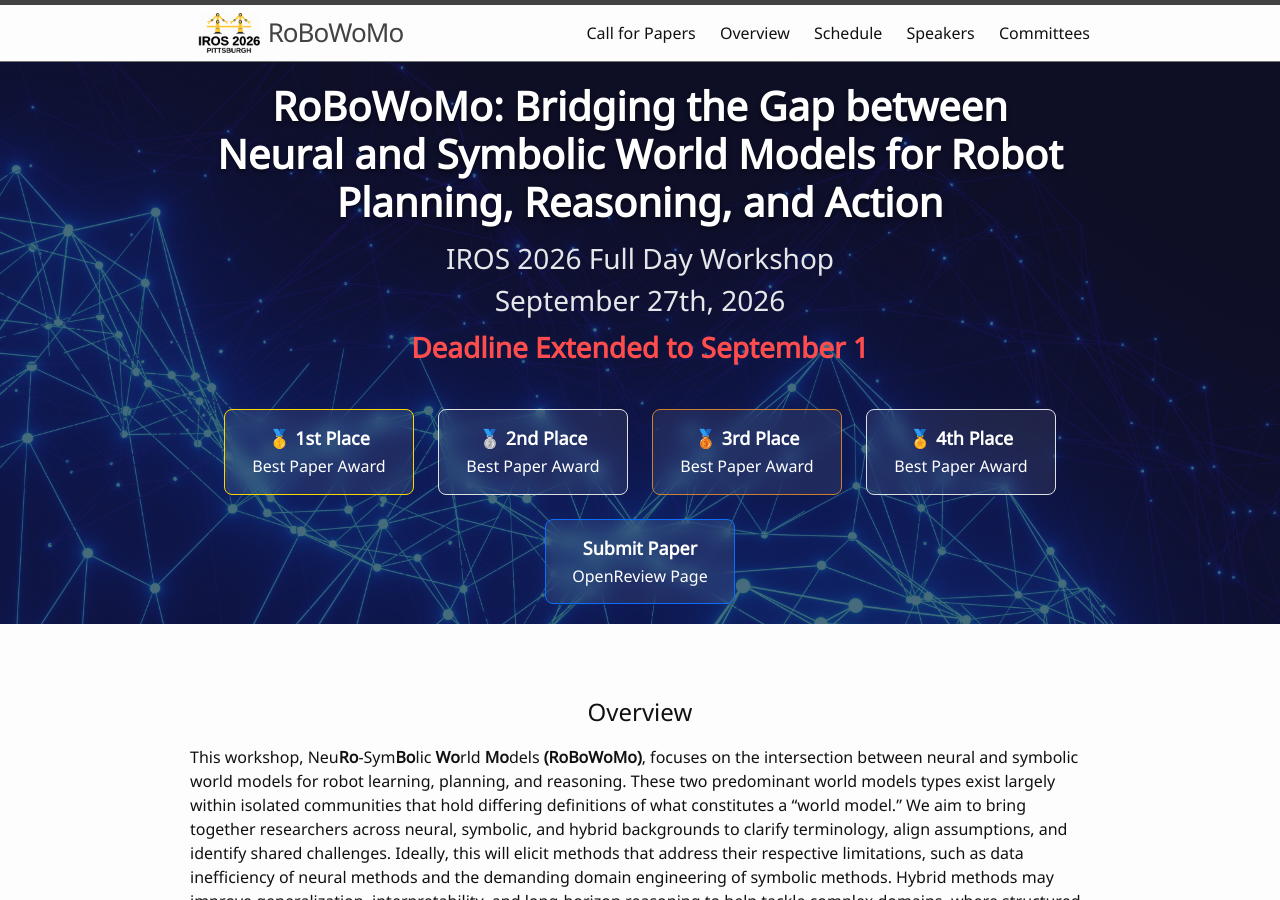
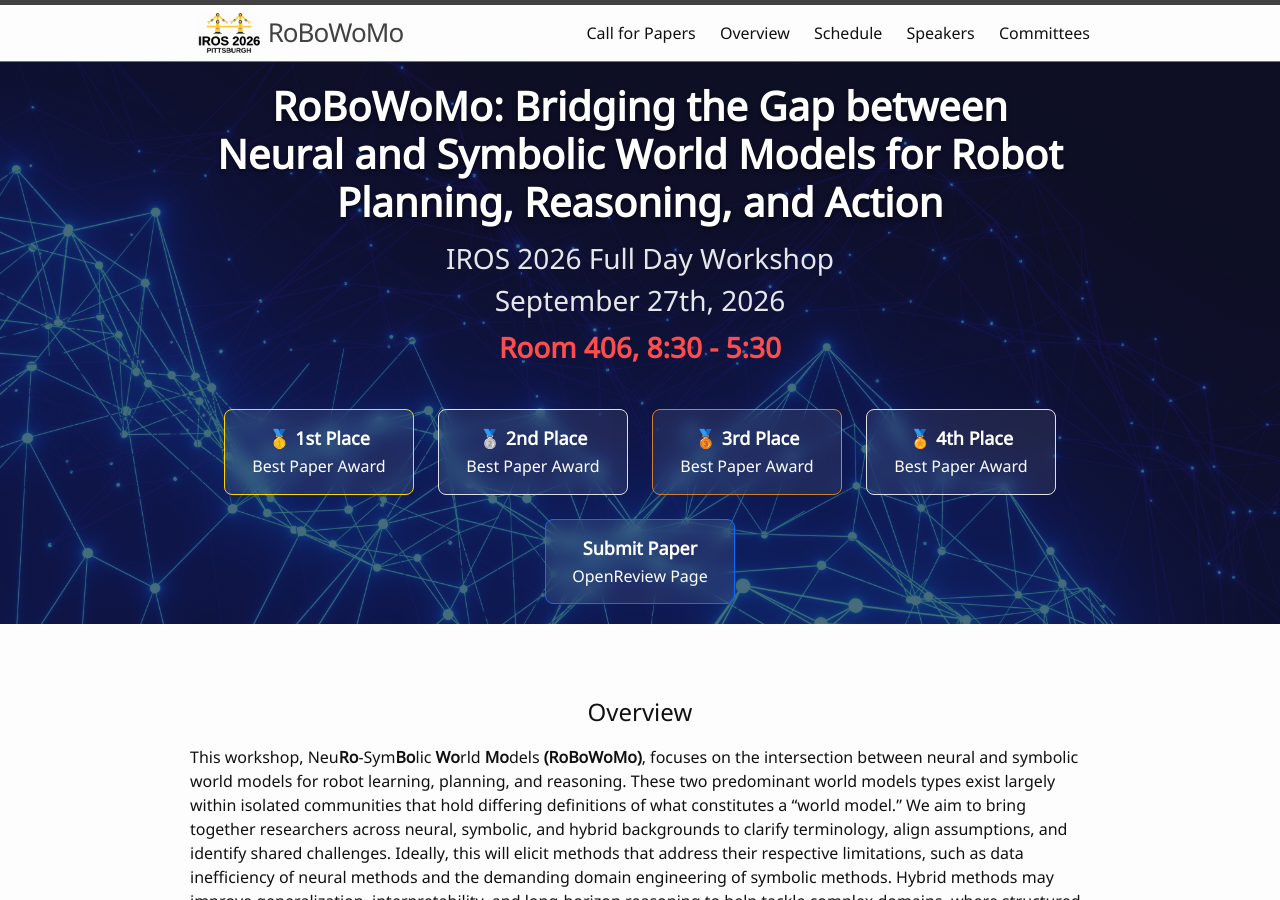
Before and after one commit to worldmodelworkshop/worldmodelworkshop.github.io, a Jekyll site: the page built from index.md, in a window 1280 px wide and 900 px high. Built offline with Jekyll 4.4.1, drawn with Linux system fonts in a browser that asks for light colours.

Commit message:
add room number and times in header

```diff
--- a/index.md
+++ b/index.md
@@ -3,7 +3,7 @@ title: Home
 hero_title: "RoBoWoMo: Bridging the Gap between Neural and Symbolic World Models for Robot Planning, Reasoning, and Action"
 hero_subtitle: IROS 2026 Full Day Workshop
 hero_subsubtitle: September 27th, 2026
-hero_alert: "Deadline Extended to September 1"
+hero_alert: "Room 406, 8:30 - 5:30"
 ---
 
 {% include overview.html %}
```
